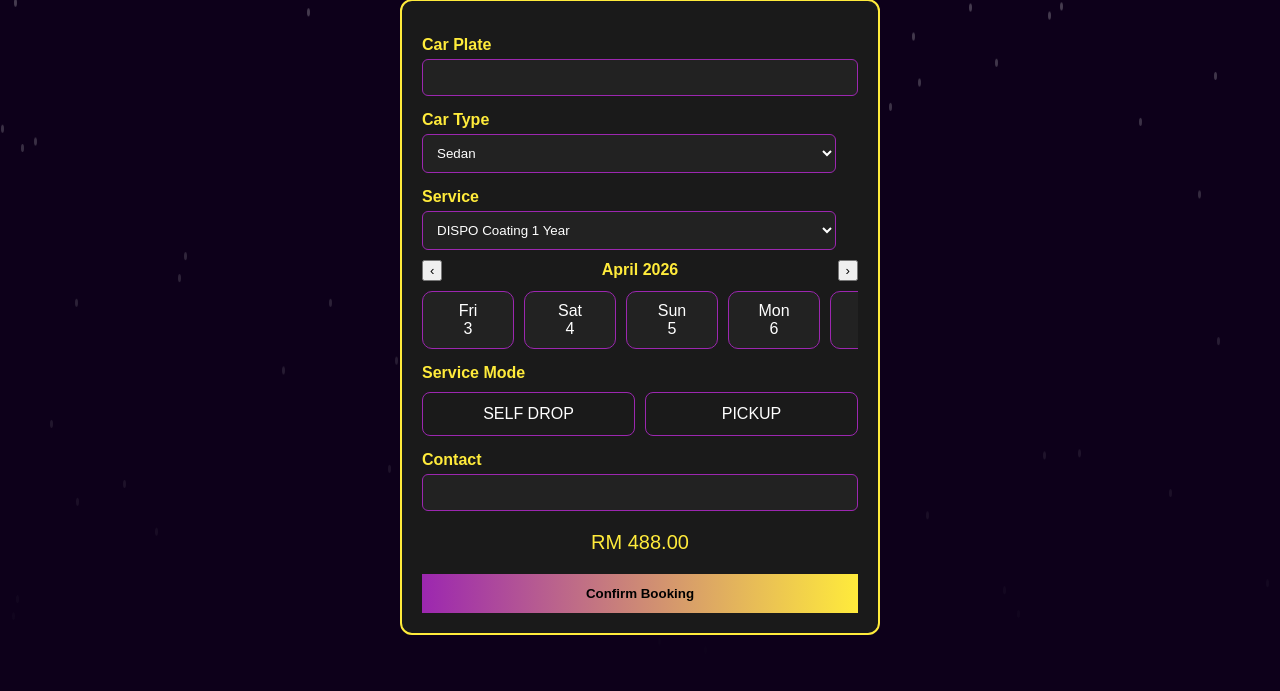
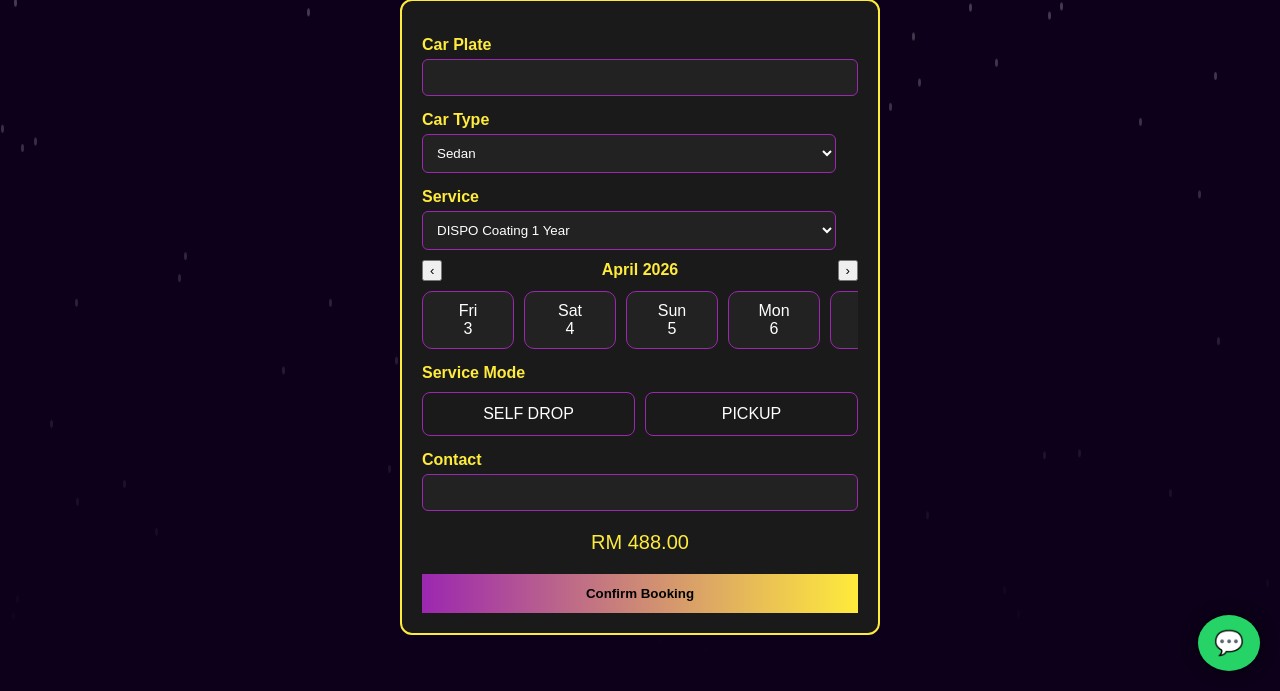
Before and after one commit to effiena/shinemaster-system, a Flask app: page /new_booking in a window 1280 px wide. Shown: the part 109-800 px from the top of the page. Run offline with Flask 3, Linux system fonts and the light colour scheme.

Commit message:
add whatsapp

```diff
--- a/templates/new_booking.html
+++ b/templates/new_booking.html
@@ -210,6 +210,34 @@ button.submit-btn {
     color: #ffeb3b;
 }
 
+
+.wa-btn {
+    position: fixed;
+    bottom: 20px;
+    right: 20px;
+
+    background: #25D366;
+    color: white;
+    font-size: 24px;
+    padding: 14px 16px;
+    border-radius: 50%;
+    text-decoration: none;
+
+    box-shadow: 0 0 15px rgba(0,0,0,0.6);
+    transition: 0.3s;
+
+    z-index: 99999;   /* 🔥 IMPORTANT FIX */
+}
+
+.page {
+    position: relative;
+    z-index: 2;
+}
+
+.container {
+    position: relative;
+    z-index: 2;
+}
 /* ===== RAIN ===== */
 .rain {
     position: fixed;
@@ -217,9 +245,11 @@ button.submit-btn {
     left: 0;
     width: 100%;
     height: 100%;
+
     pointer-events: none;
+
     overflow: hidden;
-    z-index: 0;
+    z-index: 0;   /* keep behind everything */
 }
 
 .drop {
@@ -310,7 +340,8 @@ button.submit-btn {
     </form>
 
 </div>
-
+<!-- WHATSAPP FLOAT -->
+<a href="https://wa.me/60182096907" class="wa-btn" target="_blank"> 💬 </a>
 <script>
 
 /* PRICE */
```
